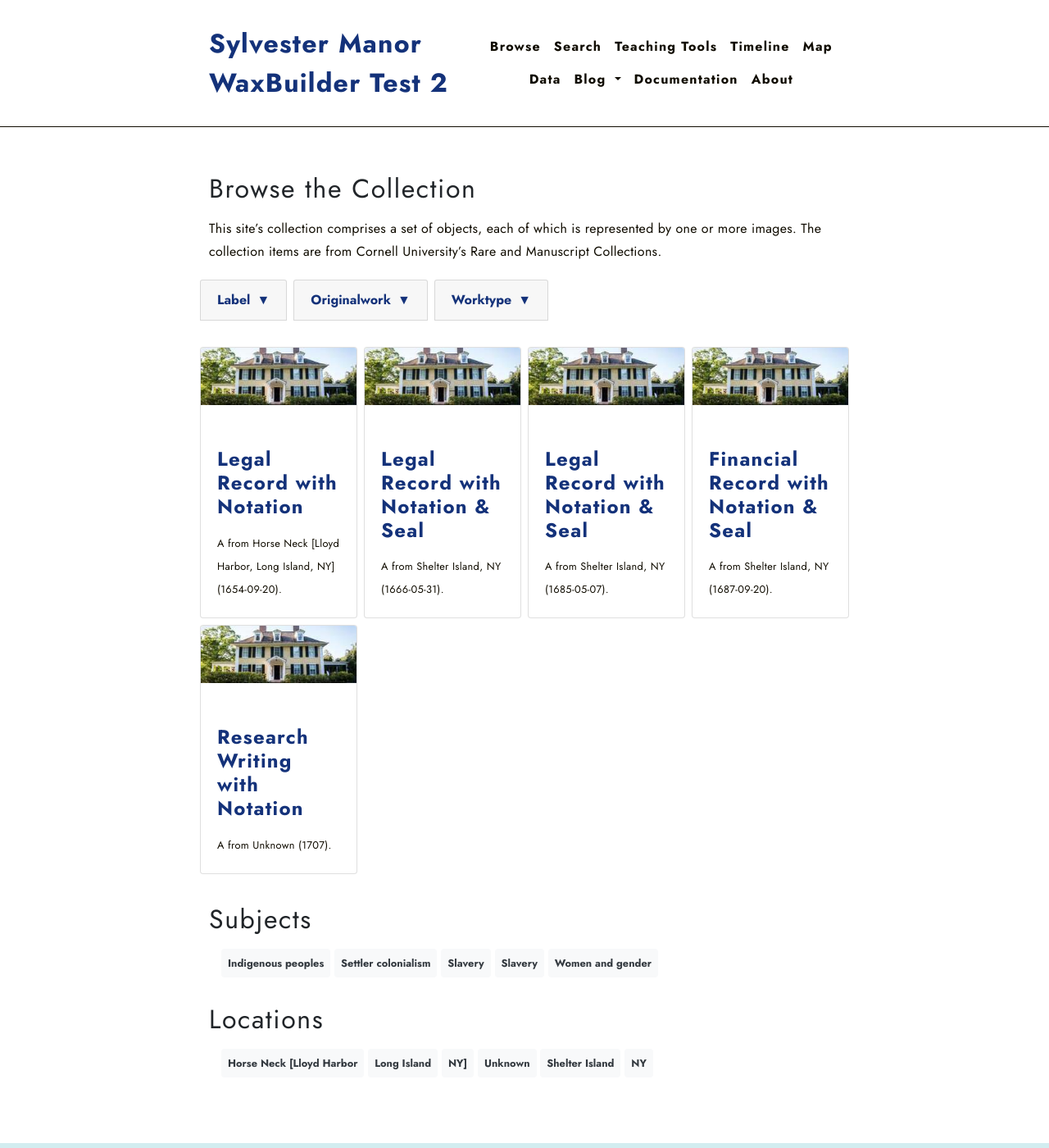
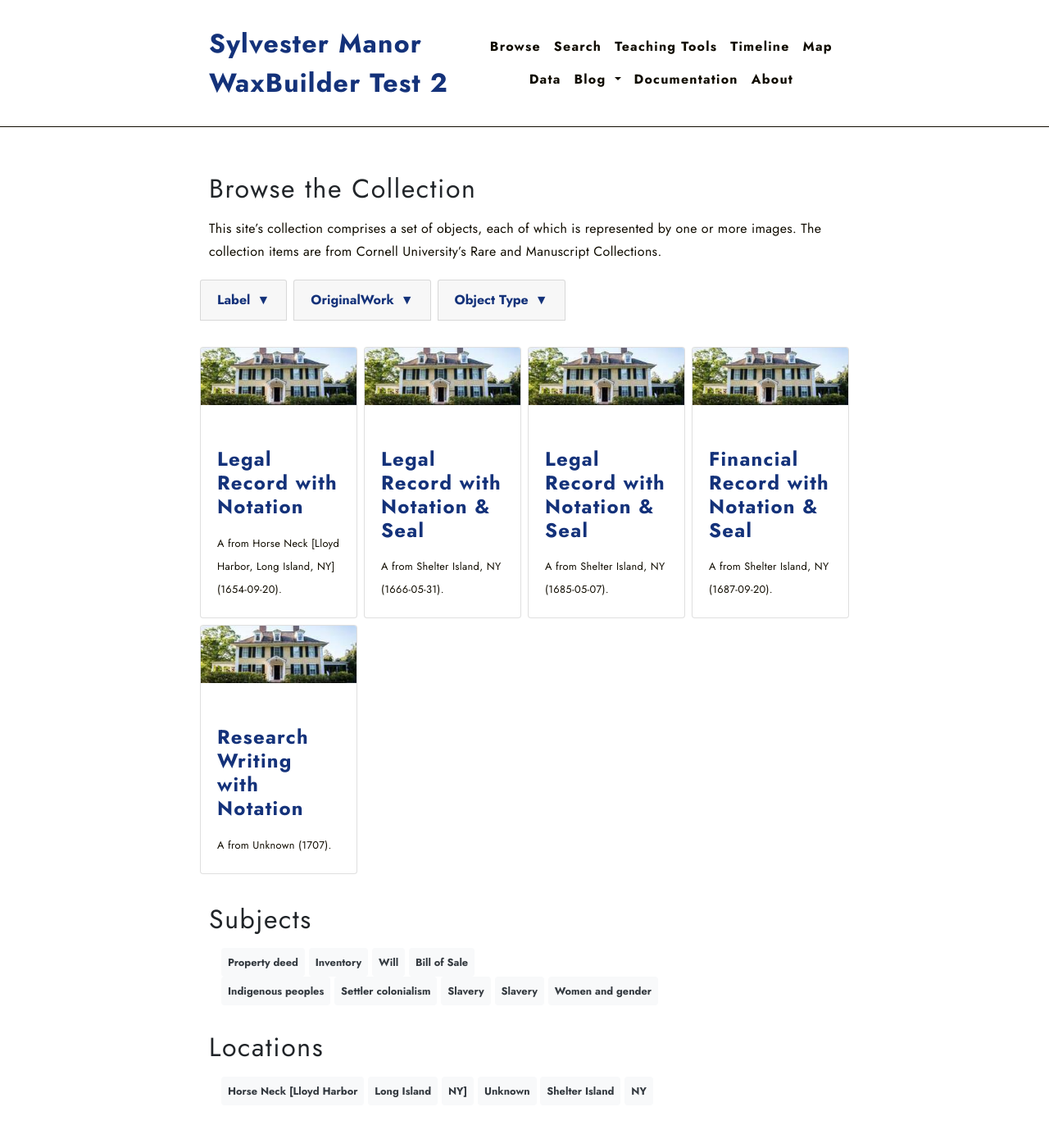
Before and after one commit to katelynautumn28/smtestwaxbuilder2, a Jekyll site: the page built from pages/collection.md, in a window 1280 px wide and 1400 px high. Shown: the whole window at 82% size. Built offline with Jekyll 4.4.1, drawn with Linux system fonts in a browser that asks for light colours.

Commit message:
Update collection.md

```diff
--- a/pages/collection.md
+++ b/pages/collection.md
@@ -6,10 +6,10 @@ permalink: /collection/
 ---
 This site's collection comprises a set of objects, each of which is represented by one or more images. The collection items are from Cornell University's Rare and Manuscript Collections.
 
-{% include gallery.html collection='smtestwaxbuilder2' facet_by='label|originalwork|worktype|' num_column=4 %}
+{% include gallery.html collection='smtestwaxbuilder2' facet_by='label|originalWork|object_type|' num_column=4 %}
 
 ## Subjects
-{% include tag-carousel.html fields="worktype" %}
+{% include tag-carousel.html fields="object_type" %}
 {% include tag-carousel.html fields="tTags" %}
 
 ## Locations
```
